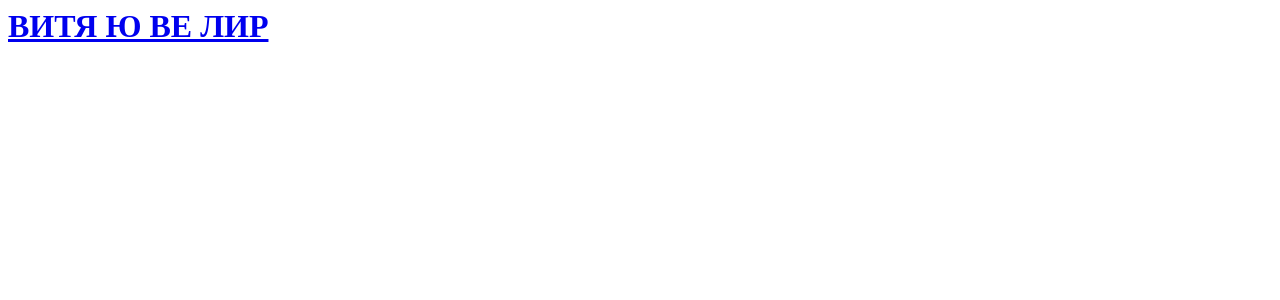
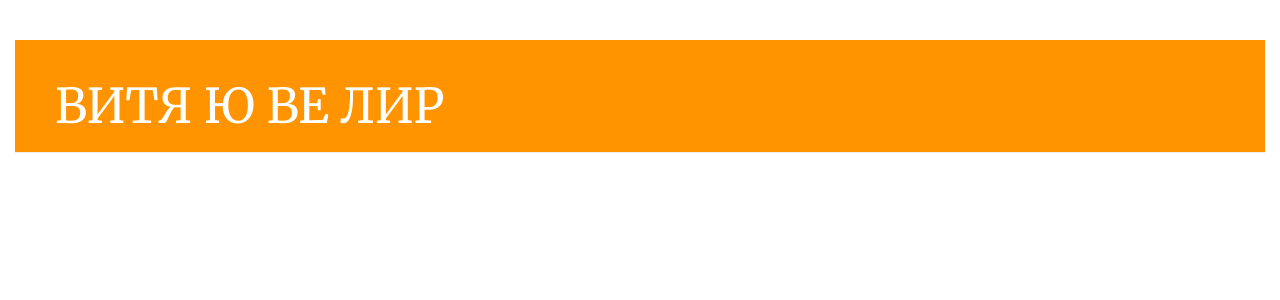
Before and after one commit to postindustrial/my-first-blog, a Django app: page / in a window 1280 px wide. Shown: the top 300 px of the page. Run offline with Django 3.2, Linux system fonts and the light colour scheme; data that the repository does not hold is empty; some libraries are stand-ins or nearby versions.

Commit message:
bootstrap

```diff
--- /dev/null
+++ b/blog/static/css/blog.css
@@ -0,0 +1,57 @@
+h1 a {
+    color: #FCA205;
+    font-family: 'Merriweather';
+}
+
+body {
+    padding-left: 15px;
+    padding-right: 15px;
+}
+
+.page-header {
+    background-color: #ff9400;
+    margin-top: 0;
+    padding: 20px 20px 20px 40px;
+}
+
+.page-header h1, .page-header h1 a, .page-header h1 a:visited, .page-header h1 a:active {
+    color: #ffffff;
+    font-size: 36pt;
+    text-decoration: none;
+}
+
+.content {
+    margin-left: 40px;
+}
+
+h1, h2, h3, h4 {
+    font-family: 'Merriweather', cursive;
+}
+
+.date {
+    color: #828282;
+}
+
+.save {
+    float: right;
+}
+
+.post-form textarea, .post-form input {
+    width: 100%;
+}
+
+.top-menu, .top-menu:hover, .top-menu:visited {
+    color: #ffffff;
+    float: right;
+    font-size: 26pt;
+    margin-right: 20px;
+}
+
+.post {
+    margin-bottom: 70px;
+}
+
+
+.post h1 a, .post h1 a:visited {
+    color: #000000;
+}
--- /dev/null
+++ b/blog/templates/blog/base.html
@@ -0,0 +1,24 @@
+{% load static %}
+
+<html>
+  <head>
+    <title>ВИТЯ ЮВЕЛИР ОФИЦИАЛЬНЫЙ САЙТ</title>
+    <link rel="stylesheet" href="{% static 'css/blog.css' %}">
+    <link href="https://fonts.googleapis.com/css?family=Merriweather&subset=latin,cyrillic" rel="stylesheet" type="text/css">
+    <link rel="stylesheet" href="//maxcdn.bootstrapcdn.com/bootstrap/3.2.0/css/bootstrap.min.css">
+    <link rel="stylesheet" href="//maxcdn.bootstrapcdn.com/bootstrap/3.2.0/css/bootstrap-theme.min.css">
+  </head>
+  <body>
+    <div class="page-header">
+      <h1><a href="/">ВИТЯ Ю ВЕ ЛИР</a></h1>
+    </div>
+    <div class="content container">
+      <div class="row">
+        <div class="col-md-8">
+          {% block content %}
+          {% endblock %}
+        </div>
+      </div>
+    </div>
+  </body>
+</html>
```
Also changed, not shown: blog/templates/blog/post_list.html (+11 -18 lines).
